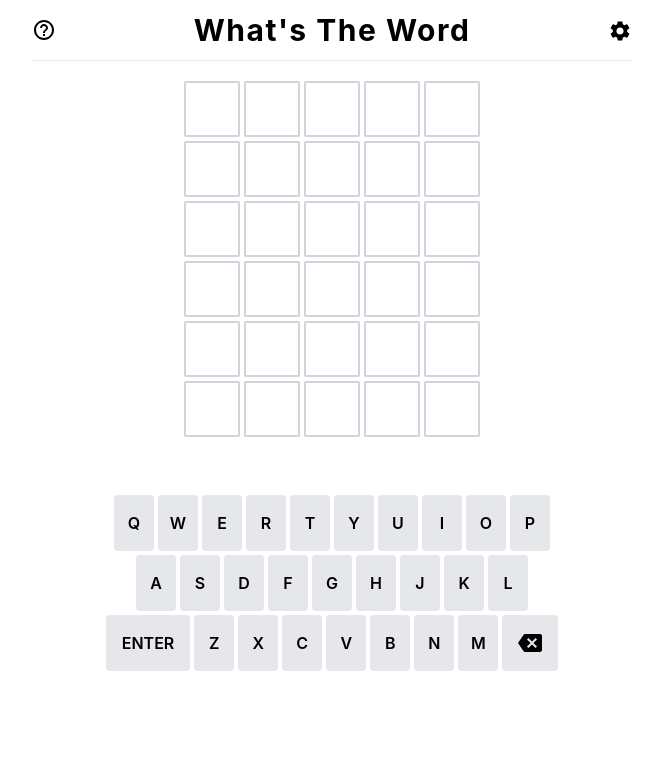
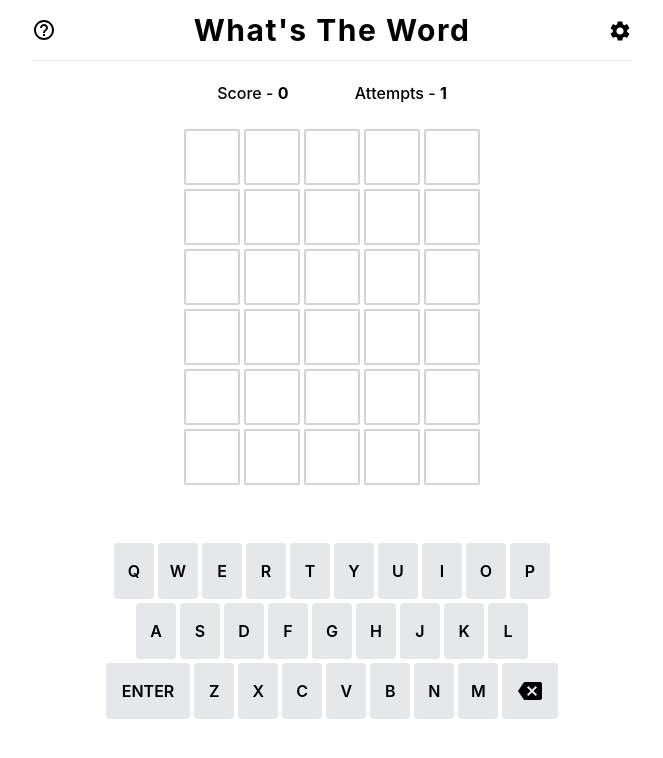
Before and after one commit to cis3296f22/prj-04-whatstheword, a React (Create React App) app: page / in a window 1280 px wide. Shown: the top 758 px of the page, without its empty margins (308-971 px from the left). Built offline with nearby package versions, Linux system fonts and the light colour scheme.

Commit message:
Scoring System added. Working on Play Again Feature

```diff
--- a/src/App.css
+++ b/src/App.css
@@ -146,12 +146,40 @@
   background-color: rgb(126 34 206);
 }
 
-
-.sub-settings {
-  text-align: center;
-}
-
+/* Grid Container */
 .grid-container {
   display: grid;
   grid-template-columns: auto auto auto;
+  align-items: center;
 }
+
+.grid-container-two {
+  display: grid;
+  grid-template-columns: auto auto;
+  align-items: center;
+}
+
+/* Dropdown Menu */
+.dropdown-item {
+  display: block;
+  background-color: white;
+  padding: 1em;
+  text-align: center;
+  cursor: pointer;
+
+  font-weight: bold;
+  transition: .5s;
+}
+
+.dropdown-item:hover {
+  background-color: lightgray;
+}
+
+.dropdown-item-child {
+  background-color: lightgray;
+  transition: .5s;
+}
+
+.dropdown-item-child:hover {
+  background-color: gray;
+}
--- a/src/components/Board/index.jsx
+++ b/src/components/Board/index.jsx
@@ -1,10 +1,11 @@
 import { useEffect, useState } from "react";
 import Box from "../Box";
+import Score from "../Score";
 import words from "../../words";
 
 const correct =
   words[Math.floor(Math.random() * words.length - 1)].toUpperCase();
-let defaulBoard = [];
+let defaultBoard = [];
 let defaultLetters = [];
 
 console.log("The Correct Word is: " + correct);
@@ -15,9 +16,9 @@ console.log("The Correct Word is: " + correct);
 
 // 6 attempts for the game board
 for (let i = 0; i < 6; i++) {
-  defaulBoard.push([]);
+  defaultBoard.push([]);
   for (let j = 0; j < 5; j++) {
-    defaulBoard[i].push(["", ""]);
+    defaultBoard[i].push(["", ""]);
   }
 }
 
@@ -30,7 +31,7 @@ for (let i = 0; i < 6; i++) {
 
 function Board(props) {
   const [letters, setLetters] = useState(defaultLetters);
-  const [board, setBoard] = useState(defaulBoard);
+  const [board, setBoard] = useState(defaultBoard);
   const [changed, setChanged] = useState(false);
   const [row, setRow] = useState(0);
   const [col, setCol] = useState(0);
@@ -39,32 +40,12 @@ function Board(props) {
   const [message, setMessage] = useState("");
   // Set initial value to undefined, since validation hasn't run yet
   const [valid, setValid] = useState(undefined);
+  const [attempts, setAttempts] = useState(1);
+  const [score, setScore] = useState(0);
 
-
-  // Keep existing Effect hook
+  var scoring = 0;
 
   useEffect(() => {
-    // Create an async function that can await fetch() & response.json() calls
-    const checkWord = async (prevBoard) => {
-      let word = "";
-      for (let i = 0; i < 5; i++) {
-        word += prevBoard[row][i][0];
-      }
-
-      const response = await fetch(
-        "https://api.dictionaryapi.dev/api/v2/entries/en/" + word.toLowerCase()
-      );
-      const data = await response.json();
-
-      if (data.title == "No Definitions Found") {
-        console.log("Unsuccessful dictionary validation");
-        setValid(false);
-      } else {
-        console.log("Successful dictionary validation");
-        setValid(true);
-      }
-    };
-
     if (win || lost) {
       console.log("Game ended!");
     } else {
@@ -89,26 +70,12 @@ function Board(props) {
               }
             } else {
               if (props.letter === "ENTER") {
-
-                // Call async function defined above
-                checkWord(prevBoard);
-
+                let correctLetters = 0;
+                let word = "";
+                for (let i = 0; i < 5; i++) {
+                  word += prevBoard[row][i][0];
                 }
-            }
-            return prevBoard;
-          });
-        }
-      }
-    }
-  }, [props.clicks]);
-
-  // Add new Effect Hook that depends on valid value
-  useEffect(() => {
-    const prevBoard = board;
-    let correctLetters = 0;
-    // TODO - remove debug console.log() line below
-    console.log(valid);
-    if (valid) {
+                if (words.includes(word.toLowerCase())) {
                   for (let i = 0; i < 5; i++) {
                     if (correct[i] === prevBoard[row][i][0]) {
                       prevBoard[row][i][1] = "C";
@@ -117,8 +84,10 @@ function Board(props) {
                       prevBoard[row][i][1] = "E";
                     else prevBoard[row][i][1] = "N";
                     setRow(row + 1);
+                    setAttempts(attempts + 1);
                     if (row === 5) {
                       setLost(true);
+                      setScore(0); //
                       setTimeout(() => {
                         setMessage(`It was ${correct}`);
                       }, 750);
@@ -134,18 +103,53 @@ function Board(props) {
 
                   if (correctLetters === 5) {
                     setWin(true);
+                    switch (attempts) {
+                      case 1:
+                          scoring = score + 300;
+                          setScore(scoring);
+                          break;
+                      case 2:
+                          scoring = score + 250;
+                          setScore(scoring);
+                          break;
+                      case 3:
+                          scoring = score + 200;
+                          setScore(scoring);
+                          break;
+                      case 4:
+                          scoring = score + 150;
+                          setScore(scoring);
+                          break;
+                      case 5:
+                          scoring = score + 100;
+                          setScore(scoring);
+                          break;
+                      case 6:
+                          scoring = score + 50;
+                          setScore(scoring);
+                          break;
+                    }
+                    console.log("Score: " + scoring);
+                    console.log("Attempts: " + attempts);
                     setTimeout(() => {
                       setMessage("You WIN");
                     }, 750);
                   }
                   return prevBoard;
-    } else if (valid === false) {
+                } else {
                   props.error("Word not in dictionary");
                   setTimeout(() => {
                     props.error("");
                   }, 1000);
                 }
-  }, [valid]);
+              }
+            }
+            return prevBoard;
+          });
+        }
+      }
+    }
+  }, [props.clicks]);
 
   useEffect(() => {
     props.letters(letters);
@@ -153,6 +157,9 @@ function Board(props) {
 
   return (
     <div className="px-10 py-5 grid gap-y-1 items-center w-100 justify-center">
+      <Score
+          score={score} attempts={attempts}
+        />
       {board.map((row, key) => {
         return (
           <div key={key} className="flex gap-1 w-fit">
--- a/src/components/Game/index.jsx
+++ b/src/components/Game/index.jsx
@@ -6,6 +6,7 @@ import KeyBoard from "../KeyBoard";
 import Modal from "../Modal";
 import NavBar from "../NavBar";
 import Leaderboard from "../Leaderboard";
+import Score from "../Score";
 import styles from "./style.module.css";
 
 // Putting the WhatstheWord Game together, using the other components (Board, Keyboard, etc) together
@@ -21,6 +22,7 @@ function Game(props) {
   const [blue, setBlue] = useState(false);
   const [red, setRed] = useState(false);
   const [purple, setPurple] = useState(false);
+  const[score, setScore] = useState(0);
 
 
   // Putting the input, the letters, in order to guess and enter the word
@@ -93,6 +95,7 @@ function Game(props) {
           clicks={clicked}
           letters={LettersHandler}
           error={setError}
+          score={setScore}
         />
         <KeyBoard keyHandler={keyHandler} letters={letters} changed={changed} />
       </div>
--- a/src/components/Leaderboard/index.jsx
+++ b/src/components/Leaderboard/index.jsx
@@ -9,24 +9,24 @@ function Leaderboard(props) {
             <div className="text-right font-bold py-5">Score</div>
 
             <div className="text-left font-bold py-5">1. </div>
-            <div className="font-bold py-5"><AccountCircleIcon/> Name</div>
-            <div className="text-right font-bold py-5"> </div>
+            <div className="font-bold py-5"><AccountCircleIcon/> {props.name1}</div>
+            <div className="text-right font-bold py-5">{props.score1}</div>
 
             <div className="text-left font-bold py-5">2. </div>
-            <div className="font-bold py-5"><AccountCircleIcon/> Name</div>
-            <div className="text-right font-bold py-5"> </div>
+            <div className="font-bold py-5"><AccountCircleIcon/> {props.name2}</div>
+            <div className="text-right font-bold py-5">{props.score2}</div>
 
             <div className="text-left font-bold py-5">3. </div>
-            <div className="font-bold py-5"><AccountCircleIcon/> Name</div>
-            <div className="text-right font-bold py-5"> </div>
+            <div className="font-bold py-5"><AccountCircleIcon/> {props.name3}</div>
+            <div className="text-right font-bold py-5">{props.score3}</div>
 
             <div className="text-left font-bold py-5">4. </div>
-            <div className="font-bold py-5"><AccountCircleIcon/> Name</div>
-            <div className="text-right font-bold py-5"> </div>
+            <div className="font-bold py-5"><AccountCircleIcon/> {props.name4}</div>
+            <div className="text-right font-bold py-5">{props.score4}</div>
 
             <div className="text-left font-bold py-5">5. </div>
-            <div className="font-bold py-5"><AccountCircleIcon/> Name</div>
-            <div className="text-right font-bold py-5"> </div>
+            <div className="font-bold py-5"><AccountCircleIcon/> {props.name5}</div>
+            <div className="text-right font-bold py-5">{props.score5}</div>
         </div>
         </>
      );
--- a/src/components/Modal/index.jsx
+++ b/src/components/Modal/index.jsx
@@ -29,7 +29,7 @@ function Modal(props) {
         className="z-0 absolute w-full h-full grid place-cente"
         onClick={() => {
           if (props.title == "Personal Leaderboard")
-                props.leaderboard(false)
+            props.leaderboard(false)
           else if (props.title == "How to play!")
             props.help(false);
           //console.log(props.title);
--- /dev/null
+++ b/src/components/Score/index.jsx
@@ -0,0 +1,15 @@
+import { useEffect, useState } from "react";
+
+function Score(props) {
+    const[score, setScore] = useState(0);
+    const[attempts, setAttempts] = useState(0);
+
+    return (
+        <div className="pb-5 font-medium grid-container-two">
+            <div>Score -  <b>{props.score}</b></div>
+            <div>Attempts - <b>{props.attempts}</b></div>
+        </div>
+    );
+}
+
+export default Score;
--- a/src/components/Settings/index.jsx
+++ b/src/components/Settings/index.jsx
@@ -1,7 +1,24 @@
 import Button from "@mui/material/Button";
 import Menu from "@mui/material/Menu";
 import SettingsIcon from "@mui/icons-material/Settings";
-import { useState } from "react";
+import { useEffect, useState } from "react";
+
+/*function Dropdown(props) {
+  const[parent, setParent] = useState(false);
+  const[child, setChild] = useState(false);
+  const [show, setShow] = useState(false);
+
+  useEffect(() => {
+    if (props.title.onClick())
+      setShow(true);
+    else
+      setShow(false);
+  })
+
+  return {
+
+  }
+}*/
 
 function Settings(props) {
   const [anchorEl, setAnchorEl] = useState(null);
@@ -51,9 +68,11 @@ function Settings(props) {
       />
       <Menu anchorEl={anchorEl} open={open} onClose={handleClose} style={{
           minWidth: "90em",
-          maxWidth: "101em"
+          maxWidth: "101em",
         }}>
-      <div className="sub-settings">Themes</div>
+      <div
+        className="dropdown-item">Themes</div>
+        <div className="dropdown-item-child">
         <Button
           className="pl-3.5 text-slate-600"
           style={{
@@ -90,25 +109,15 @@ function Settings(props) {
           variant="contained"
           onClick={purpleHandleChange}
         ></Button>
-        <div className="sub-settings">Leaderboard</div>
-        <div className="container">
-          <Button
-            className="pl-3.5 text-slate-600"
-            style={{
-              margin: "1em"
-            }}
-            variant="contained"
+        </div>
+        <div className="dropdown-item">Leaderboard</div>
+        <div className="dropdown-item dropdown-item-child"
             onClick={leaderboardChange}
-          >Personal</Button>
-          <Button
-            className="pl-3.5 text-slate-600"
-            style={{
-              margin: "1em"
-            }}
-            variant="contained"
+          >Personal</div>
+        <div className="dropdown-item dropdown-item-child"
             onClick={leaderboardChange}
-          >WorldWide</Button>
-        </div>
+          >Worldwide</div>
+        <div className="dropdown-item">Quit</div>
       </Menu>
     </div>
   );
```
Also changed, not shown: src/components/Features/index.jsx (renamed from src/components/Features/Reward-System.jsx). Lines whose indentation alone changed are shown as unchanged.
